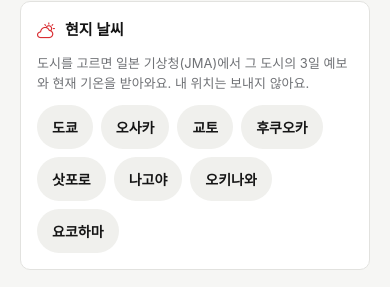
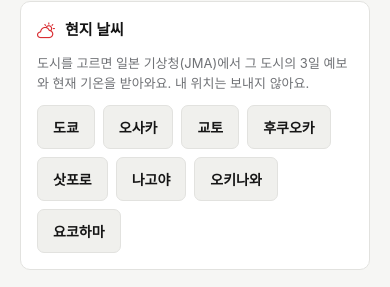
Before and after one commit to homesweetlove/Subject-Japan, a React Native app: screen / in a window 390 px wide. Both pictures are taken after a click on the button "내 여행 시작하기". Shown: the part 169-456 px from the top of the page. Built offline with nearby package versions, Linux system fonts and the light colour scheme.

Commit message:
design: replace pill choices with compact controls

```diff
--- a/src/ui/Choice.tsx
+++ b/src/ui/Choice.tsx
@@ -40,8 +40,10 @@ export function Choice({
         gap: 8,
         paddingHorizontal: checkbox ? 12 : 15,
         paddingVertical: 10,
-        borderRadius: checkbox ? radius.md : radius.pill,
+        borderRadius: radius.md,
         backgroundColor: bg,
+        borderWidth: 1,
+        borderColor: selected ? c.selected : c.line,
         opacity: disabled ? 0.5 : pressed ? 0.8 : 1,
       })}
     >
```
